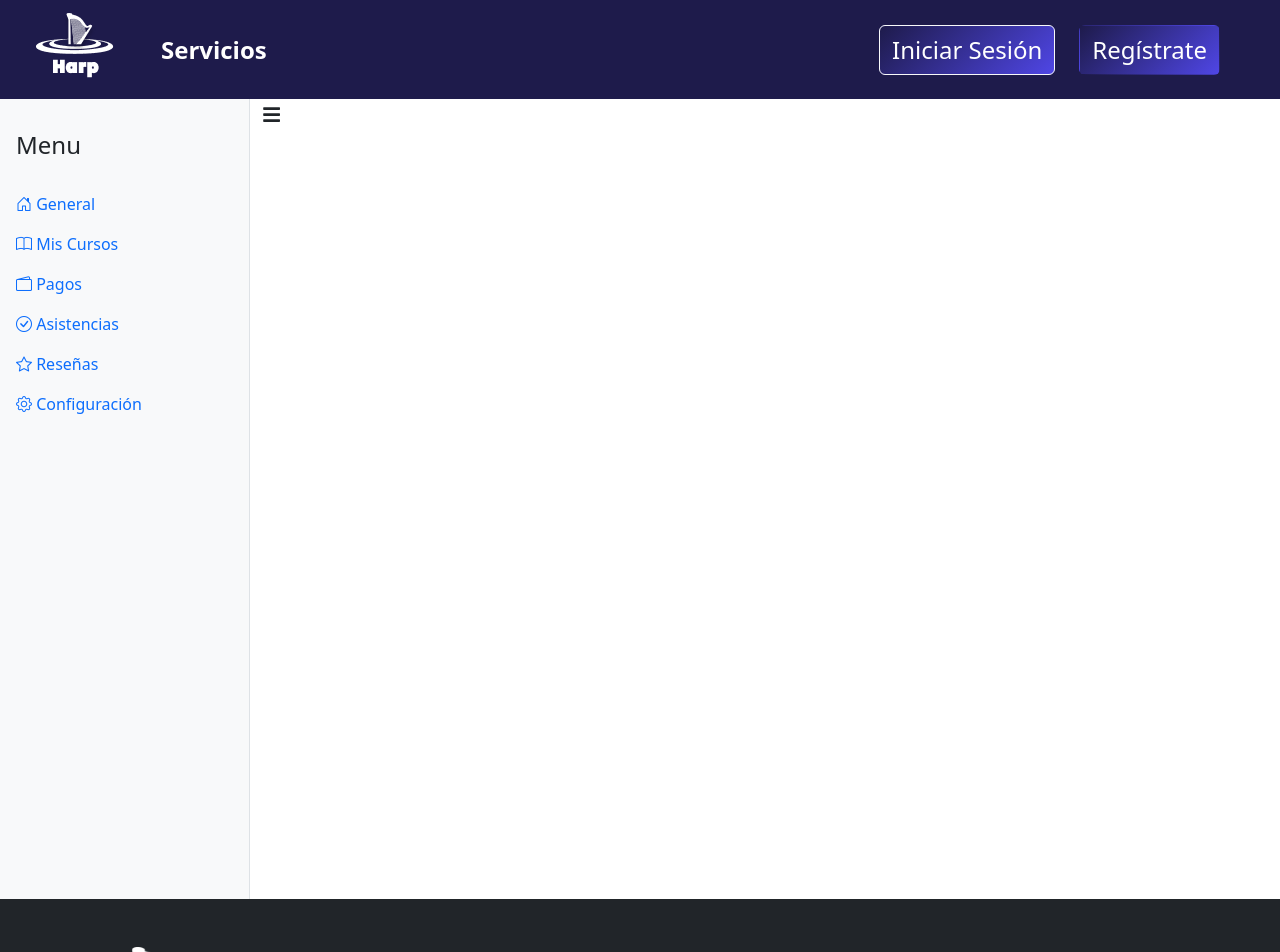
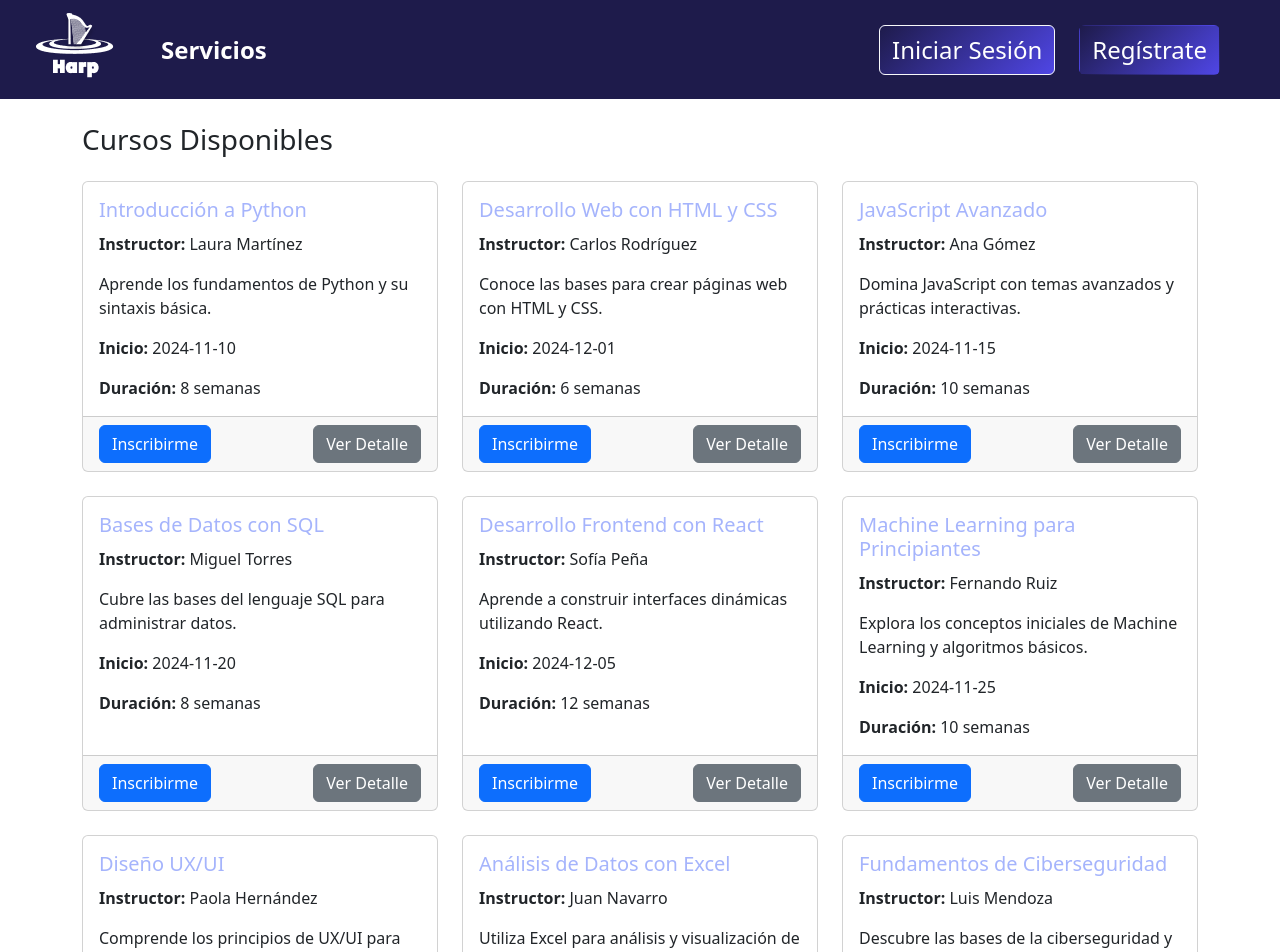
Before and after one commit to oscaralfrm/Grupo5-Comision3k2-SeminarioIntegrador, a React (Vite) app in the folder harp/: page /alumno/1/cursos-disponibles in a window 1280 px wide. Shown: the top 952 px of the page. Built offline with nearby package versions, Linux system fonts and the light colour scheme.

Commit message:
Agregue el descubrir cursos para la inscripcion y mañana termino el curso especifico y ver eso de rutas

```diff
--- a/harp/src/App.jsx
+++ b/harp/src/App.jsx
@@ -13,6 +13,9 @@ import { LoginForm } from "./Components/LoginForm/LoginForm";
 import { RegisterFormInstructor } from "./Components/RegisterChooser/RegisterFormInstructor/RegisterFormInstructor";
 import InstructorPrincipal from "./Components/InstructorPrincipal/InstructorPrincipal";
 import AlumnoPrincipal from "./Components/AlumnoPrincipal/AlumnoPrincipal";
+import CursosDisponibles from "./Components/AlumnoPrincipal/Cursos/Cursos";
+import DetalleCurso from "./Components/AlumnoPrincipal/Cursos/DetalleCurso";
+
 
 function App() {
   return (
@@ -44,6 +47,8 @@ function App() {
             element={<InstructorPrincipal />}
           />
           <Route path="/alumno/:idAlumno/*" element={<AlumnoPrincipal />} />
+          <Route path="/alumno/:idAlumno/cursos-disponibles" element={<CursosDisponibles />} />
+          <Route path="/alumno/:idAlumno/cursos/:idCurso" element={<DetalleCurso />} />
         </Routes>
       </BrowserRouter>
       <Footer />
--- a/harp/src/Components/AlumnoPrincipal/AlumnoPrincipal.jsx
+++ b/harp/src/Components/AlumnoPrincipal/AlumnoPrincipal.jsx
@@ -6,6 +6,7 @@ import Pagos from './Dashboard/Pagos';
 import Asistencias from './Dashboard/Asistencias';
 import Reseñas from './Dashboard/Reseñas';
 import MisCursos from './Dashboard/MisCursos';
+import DetalleCurso from './Cursos/DetalleCurso'; // Asegúrate de que esto esté presente
 
 const AlumnoPrincipal = () => {
     const { idAlumno } = useParams();
@@ -13,13 +14,15 @@ const AlumnoPrincipal = () => {
     const navigate = useNavigate();
 
     useEffect(() => {
-        // Cambiar la ruta predeterminada a "general" cuando se carga el componente
-        if (!selectedService) {
-            navigate(`/alumno/${idAlumno}/general`);
+        if (!idAlumno) {
+            navigate('/error'); // Redirige si no hay idAlumno
+        } else {
+            if (!selectedService) {
+                navigate(`/alumno/${idAlumno}/general`);
+            }
         }
     }, [selectedService, idAlumno, navigate]);
 
-    // Método para cambiar la sección y navegar
     const handleOpcionChange = (opcion) => {
         setSelectedService(opcion);
         navigate(`/alumno/${idAlumno}/${opcion.toLowerCase()}`);
@@ -38,6 +41,7 @@ const AlumnoPrincipal = () => {
                     <Route path="asistencias" element={<Asistencias />} />
                     <Route path="reseñas" element={<Reseñas />} />
                     <Route path="mis-cursos" element={<MisCursos />} />
+                    <Route path="mis-cursos/:idCurso" element={<DetalleCurso />} /> {/* Ruta para el detalle del curso */}
                 </Routes>
             </div>
         </div>
--- /dev/null
+++ b/harp/src/Components/AlumnoPrincipal/Cursos/Cursos.jsx
@@ -0,0 +1,140 @@
+import React, { useState } from "react";
+import { useNavigate } from "react-router-dom";
+
+const CursosDisponibles = () => {
+  const [cursos, setCursos] = useState([
+    {
+        id: 1,
+        nombre: "Introducción a Python",
+        instructor: "Laura Martínez",
+        descripcion: "Aprende los fundamentos de Python y su sintaxis básica.",
+        fechaInicio: "2024-11-10",
+        duracion: "8 semanas",
+      },
+      {
+        id: 2,
+        nombre: "Desarrollo Web con HTML y CSS",
+        instructor: "Carlos Rodríguez",
+        descripcion: "Conoce las bases para crear páginas web con HTML y CSS.",
+        fechaInicio: "2024-12-01",
+        duracion: "6 semanas",
+      },
+      {
+        id: 3,
+        nombre: "JavaScript Avanzado",
+        instructor: "Ana Gómez",
+        descripcion: "Domina JavaScript con temas avanzados y prácticas interactivas.",
+        fechaInicio: "2024-11-15",
+        duracion: "10 semanas",
+      },
+      {
+        id: 4,
+        nombre: "Bases de Datos con SQL",
+        instructor: "Miguel Torres",
+        descripcion: "Cubre las bases del lenguaje SQL para administrar datos.",
+        fechaInicio: "2024-11-20",
+        duracion: "8 semanas",
+      },
+      {
+        id: 5,
+        nombre: "Desarrollo Frontend con React",
+        instructor: "Sofía Peña",
+        descripcion: "Aprende a construir interfaces dinámicas utilizando React.",
+        fechaInicio: "2024-12-05",
+        duracion: "12 semanas",
+      },
+      {
+        id: 6,
+        nombre: "Machine Learning para Principiantes",
+        instructor: "Fernando Ruiz",
+        descripcion: "Explora los conceptos iniciales de Machine Learning y algoritmos básicos.",
+        fechaInicio: "2024-11-25",
+        duracion: "10 semanas",
+      },
+      {
+        id: 7,
+        nombre: "Diseño UX/UI",
+        instructor: "Paola Hernández",
+        descripcion: "Comprende los principios de UX/UI para crear diseños atractivos.",
+        fechaInicio: "2024-12-12",
+        duracion: "8 semanas",
+      },
+      {
+        id: 8,
+        nombre: "Análisis de Datos con Excel",
+        instructor: "Juan Navarro",
+        descripcion: "Utiliza Excel para análisis y visualización de datos complejos.",
+        fechaInicio: "2024-11-18",
+        duracion: "6 semanas",
+      },
+      {
+        id: 9,
+        nombre: "Fundamentos de Ciberseguridad",
+        instructor: "Luis Mendoza",
+        descripcion: "Descubre las bases de la ciberseguridad y cómo proteger información.",
+        fechaInicio: "2024-12-10",
+        duracion: "8 semanas",
+      },
+      {
+        id: 10,
+        nombre: "Backend con Node.js",
+        instructor: "Verónica Ramírez",
+        descripcion: "Aprende a construir aplicaciones backend robustas con Node.js.",
+        fechaInicio: "2024-12-15",
+        duracion: "12 semanas",
+      },
+  ]);
+
+  const navigate = useNavigate();
+
+  const handleVerDetalle = (id) => {
+    navigate(`/alumno/1/cursos/${id}`);
+  };
+
+  return (
+    <div className="container mt-4">
+      <h3 className="mb-4">Cursos Disponibles</h3>
+      <div className="row">
+        {cursos.map((curso) => (
+          <div className="col-md-4 mb-4" key={curso.id}>
+            <div className="card h-100">
+              <div className="card-body">
+                <h5 className="card-title">{curso.nombre}</h5>
+                <p className="card-text">
+                  <strong>Instructor:</strong> {curso.instructor}
+                </p>
+                <p className="card-text">{curso.descripcion}</p>
+                <p className="card-text">
+                  <strong>Inicio:</strong> {curso.fechaInicio}
+                </p>
+                <p className="card-text">
+                  <strong>Duración:</strong> {curso.duracion}
+                </p>
+              </div>
+              <div className="card-footer d-flex justify-content-between">
+                <button className="btn btn-primary">Inscribirme</button>
+                <button
+                  className="btn btn-secondary"
+                  onClick={() => handleVerDetalle(curso.id)}
+                >
+                  Ver Detalle
+                </button>
+              </div>
+            </div>
+          </div>
+        ))}
+      </div>
+      {/* Botón de "Atrás" */}
+      <div className="d-flex justify-content-end">
+        <button
+          className="btn btn-outline-primary mb-4"
+          onClick={() => navigate(`/alumno/1/general`)}
+        >
+          Atrás
+        </button>
+      </div>
+    </div>
+  );
+};
+
+export default CursosDisponibles;
--- /dev/null
+++ b/harp/src/Components/AlumnoPrincipal/Cursos/DetalleCurso.jsx
@@ -0,0 +1,26 @@
+import React from "react";
+import { useParams } from "react-router-dom";
+
+const DetalleCurso = () => {
+  const { idCurso } = useParams();
+
+  // Aquí podrías obtener el curso correspondiente usando el idCurso.
+  // Simulación de un curso (deberías reemplazarlo con la lógica adecuada).
+  const curso = {
+    id: idCurso,
+    nombre: "Ejemplo de Curso",
+    descripcion: "Descripción del curso.",
+    contenido: "Detalles adicionales del curso...",
+  };
+
+  return (
+    <div className="container mt-4">
+      <h3>{curso.nombre}</h3>
+      <p>{curso.descripcion}</p>
+      <p>{curso.contenido}</p>
+      {/* Aquí podrías añadir un botón para volver a CursosDisponibles */}
+    </div>
+  );
+};
+
+export default DetalleCurso;
--- a/harp/src/Components/AlumnoPrincipal/Dashboard/General.jsx
+++ b/harp/src/Components/AlumnoPrincipal/Dashboard/General.jsx
@@ -1,50 +1,54 @@
 import React, { useState, useEffect } from "react";
+import { useNavigate } from "react-router-dom";
 import Carousel from "react-bootstrap/Carousel";
 import Calendar from "react-calendar";
 import "react-calendar/dist/Calendar.css";
+import Button from "react-bootstrap/Button";
 
 const General = () => {
+  const navigate = useNavigate();
+
   // Simulación de datos
-  const [paid, setPaid] = useState(20000); // Pagos realizados
-  const [pending, setPending] = useState(5000); // Pagos pendientes
-  const [expected, setExpected] = useState(0); // Total esperado (Pagos Realizados + Pendientes)
-  const [date, setDate] = useState(new Date()); // Fecha en el calendario
+  const [paid, setPaid] = useState(20000);
+  const [pending, setPending] = useState(5000);
+  const [expected, setExpected] = useState(0);
+  const [date, setDate] = useState(new Date());
   const [courses, setCourses] = useState([
     { title: "Curso de JavaScript", instructor: "Juan Pérez", rating: 4.5 },
-    {
-      title: "React para Principiantes",
-      instructor: "Ana García",
-      rating: 4.7,
-    },
+    { title: "React para Principiantes", instructor: "Ana García", rating: 4.7 },
     { title: "Bases de Datos SQL", instructor: "Carlos López", rating: 4.3 },
-  ]); // Cursos simulados
+  ]);
   const [popularCourses, setPopularCourses] = useState([
     { title: "Python Avanzado", rating: 4.9 },
     { title: "Desarrollo Web Completo", rating: 4.8 },
-  ]); // Cursos populares simulados
+  ]);
   const [reviews, setReviews] = useState([
-    {
-      instructor: "Ana García",
-      review: "Excelente instructora, explica muy claro!",
-    },
+    { instructor: "Ana García", review: "Excelente instructora, explica muy claro!" },
     { instructor: "Carlos López", review: "Muy buen curso, me ayudó mucho." },
-  ]); // Reseñas simuladas
+  ]);
 
-  // Calcula el total esperado cada vez que cambien los pagos realizados o los pendientes
   useEffect(() => {
     setExpected(paid + pending);
   }, [paid, pending]);
 
   return (
     <div className="container-fluid">
-      {/* Barra de Búsqueda */}
+      {/* Barra de Búsqueda y Botón Descubrir Cursos */}
       <div className="row mb-4">
-        <div className="col">
+        <div className="col-10">
           <input
             type="text"
             className="form-control"
             placeholder="Buscar cursos o instructores..."
           />
+        </div>
+        <div className="col-2 d-flex justify-content-end">
+          <Button
+            variant="primary"
+            onClick={() => navigate(`/alumno/1/cursos-disponibles`)}
+          >
+            Descubrir Cursos
+          </Button>
         </div>
       </div>
 
@@ -85,45 +89,19 @@ const General = () => {
             Estado de Pagos
           </h5>
           <div className="d-flex flex-wrap justify-content-between" style={{ height: "10vw" }}>
-            <div
-              className="card me-2 mb-2"
-              style={{
-                backgroundColor: "#5a189a",
-                color: "#fff",
-                flex: "1 1 30%",
-                height: "100%",
-              }}
-            >
+            <div className="card me-2 mb-2" style={{ backgroundColor: "#5a189a", color: "#fff", flex: "1 1 30%", height: "100%" }}>
               <div className="card-body text-center d-flex flex-column justify-content-between">
                 <h6 className="card-title">Pagados</h6>
                 <p className="card-text fs-5 mt-auto">${paid}</p>
               </div>
             </div>
-
-            <div
-              className="card me-2 mb-2"
-              style={{
-                backgroundColor: "#3c096c",
-                color: "#fff",
-                flex: "1 1 30%",
-                height: "100%",
-              }}
-            >
+            <div className="card me-2 mb-2" style={{ backgroundColor: "#3c096c", color: "#fff", flex: "1 1 30%", height: "100%" }}>
               <div className="card-body text-center d-flex flex-column justify-content-between">
                 <h6 className="card-title">Pendientes</h6>
                 <p className="card-text fs-5 mt-auto">${pending}</p>
               </div>
             </div>
-
-            <div
-              className="card"
-              style={{
-                backgroundColor: "#240046",
-                color: "#fff",
-                flex: "1 1 30%",
-                height: "100%",
-              }}
-            >
+            <div className="card" style={{ backgroundColor: "#240046", color: "#fff", flex: "1 1 30%", height: "100%" }}>
               <div className="card-body text-center d-flex flex-column justify-content-between">
                 <h6 className="card-title">Total Esperado</h6>
                 <p className="card-text fs-5 mt-auto">${expected}</p>
@@ -136,16 +114,11 @@ const General = () => {
       {/* Calendario, Reseñas y Cursos Populares */}
       <div className="row mb-4">
         <div className="col-lg-4 mb-4">
-          <h5 className="mb-3" style={{ color: "#240046" }}>
-            Calendario de Pagos
-          </h5>
+          <h5 className="mb-3" style={{ color: "#240046" }}>Calendario de Pagos</h5>
           <Calendar onChange={setDate} value={date} />
         </div>
-
         <div className="col-lg-4 mb-4">
-          <h5 className="mb-3" style={{ color: "#240046" }}>
-            Reseñas de Instructores
-          </h5>
+          <h5 className="mb-3" style={{ color: "#240046" }}>Reseñas de Instructores</h5>
           {reviews.map((review, index) => (
             <div key={index} className="card mb-2" style={{ backgroundColor: "#e0aaff" }}>
               <div className="card-body">
@@ -155,11 +128,8 @@ const General = () => {
             </div>
           ))}
         </div>
-
         <div className="col-lg-4 mb-4">
-          <h5 className="mb-3" style={{ color: "#240046" }}>
-            Cursos Populares
-          </h5>
+          <h5 className="mb-3" style={{ color: "#240046" }}>Cursos Populares</h5>
           {popularCourses.map((course, index) => (
             <div key={index} className="card mb-2" style={{ backgroundColor: "#c77dff" }}>
               <div className="card-body">
```
Also changed, not shown: harp/src/Components/AlumnoPrincipal/Cursos/CursoEspecifico.jsx (added, +85 -0 lines).
